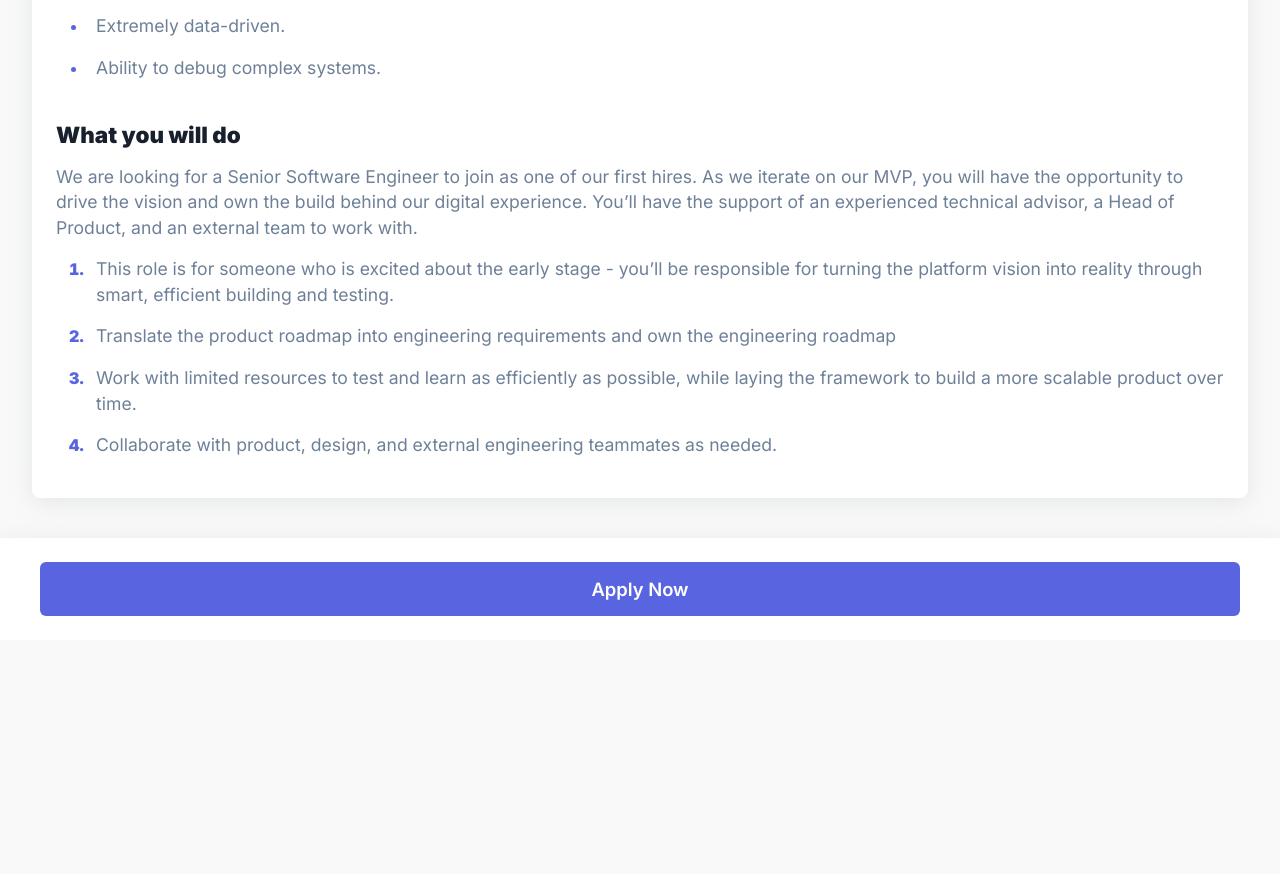
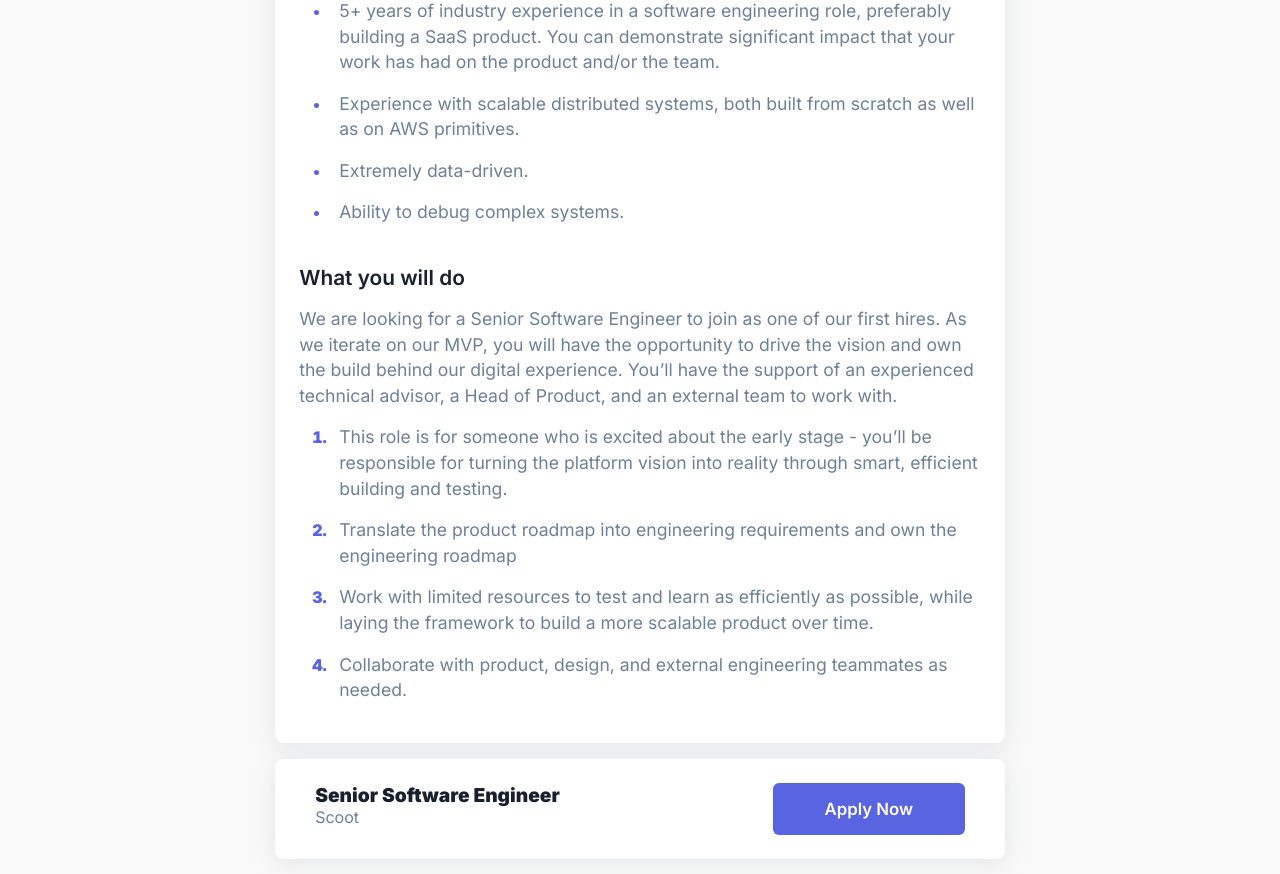
Before and after one commit to TiagoDiass/devjobs, a Next.js app: page /jobs/1 in a window 1280 px wide. Shown: the part 1020-1894 px from the top of the page. Before the commit the page ends 1660 px from the top, so only its background shows below. Built offline with nearby package versions, Linux system fonts and the light colour scheme.

Commit message:
feat: style JobDetails page

```diff
--- a/src/styles/theme.ts
+++ b/src/styles/theme.ts
@@ -19,6 +19,8 @@ export default {
   boxShadow: 'rgba(149, 157, 165, 0.2) 0px 4px 24px',
 
   mediaQueries: {
+    xsmall: '530px',
+    small: '640px',
     medium: '960px',
     large: '1280px',
   },
--- a/src/templates/JobDetails/JobDetails.styles.ts
+++ b/src/templates/JobDetails/JobDetails.styles.ts
@@ -1,5 +1,21 @@
 import styled, { css } from 'styled-components';
 import { Animations } from 'styles';
+
+export const Wrapper = styled.div`
+  margin: 0 auto;
+
+  @media (min-width: ${(p) => p.theme.mediaQueries.small}) {
+    width: 80%;
+  }
+
+  @media (min-width: ${(p) => p.theme.mediaQueries.medium}) {
+    width: 70%;
+  }
+
+  @media (min-width: ${(p) => p.theme.mediaQueries.large}) {
+    width: 60%;
+  }
+`;
 
 export const JobDetailsHeader = styled.header`
   background-color: ${(p) => p.theme.colors.white};
@@ -88,42 +104,18 @@ export const JobDetailsContentHeader = styled.header`
   .position {
     color: ${(p) => p.theme.colors.secondary};
     font-weight: 900;
-    font-size: 1.4rem;
+    font-size: 1.35rem;
   }
 
   .secondary {
     color: ${(p) => p.theme.colors.darkGray};
-    font-size: 1.2rem;
+    font-size: 1.05rem;
   }
 
   .location {
     font-weight: 700;
     color: ${(p) => p.theme.colors.primary};
   }
-`;
-
-export const ApplyButton = styled.a`
-  ${({ theme }) => css`
-    display: block;
-    text-align: center;
-    padding: 1rem;
-
-    color: ${theme.colors.white};
-    font-weight: 600;
-    font-size: 1.15rem;
-    text-decoration: none;
-
-    background-color: ${theme.colors.primary};
-    border-radius: ${theme.borderRadius};
-    border-radius: 6px;
-
-    transition: all 0.2s ease;
-    cursor: pointer;
-
-    &:hover {
-      filter: brightness(0.95);
-    }
-  `}
 `;
 
 export const Paragraph = styled.p`
@@ -134,8 +126,8 @@ export const Paragraph = styled.p`
 
 export const Heading = styled.h3`
   color: ${(p) => p.theme.colors.secondary};
-  font-weight: 900;
-  font-size: 1.4rem;
+  font-weight: 600;
+  font-size: 1.3rem;
 `;
 
 export const List = styled.ul`
@@ -154,10 +146,69 @@ export const List = styled.ul`
   }
 `;
 
+export const ApplyButton = styled.a`
+  ${({ theme }) => css`
+    display: block;
+    text-align: center;
+    padding: 1rem;
+
+    color: ${theme.colors.white};
+    font-weight: 600;
+    font-size: 1.05rem;
+    text-decoration: none;
+
+    background-color: ${theme.colors.primary};
+    border-radius: ${theme.borderRadius};
+    border-radius: 6px;
+
+    transition: all 0.2s ease;
+    cursor: pointer;
+
+    &:hover {
+      filter: brightness(0.95);
+    }
+  `}
+`;
+
 export const JobDetailsFooter = styled.footer`
   background: ${(p) => p.theme.colors.white};
-  width: 100vw;
-  margin-left: -2rem;
   padding: 1.5rem 2.5rem;
   box-shadow: ${(p) => p.theme.boxShadow};
+  border-radius: ${(p) => p.theme.borderRadius};
+  display: flex;
+  justify-content: space-between;
+
+  ${ApplyButton} {
+    width: 12rem;
+  }
+
+  @media (max-width: ${(p) => p.theme.mediaQueries.medium}) {
+    flex-direction: column;
+    row-gap: 1rem;
+
+    ${ApplyButton} {
+      width: auto;
+    }
+  }
 `;
+
+export const JobDetailsFooterContent = styled.div`
+  display: flex;
+  flex-direction: column;
+
+  @media (max-width: ${(p) => p.theme.mediaQueries.medium}) {
+    align-items: center;
+    row-gap: 0.4rem;
+  }
+
+  .position {
+    color: ${(p) => p.theme.colors.secondary};
+    font-weight: 900;
+    font-size: 1.2rem;
+  }
+
+  .company {
+    color: ${(p) => p.theme.colors.darkGray};
+    font-size: 1rem;
+  }
+`;
--- a/src/templates/JobDetails/JobDetails.tsx
+++ b/src/templates/JobDetails/JobDetails.tsx
@@ -23,6 +23,7 @@ export default function JobDetailsTemplate({ job }: JobDetailsProps) {
         </title>
       </Head>
 
+      <S.Wrapper>
         <S.JobDetailsHeader>
           <S.CompanyLogo backgroundColor={job.logoBackground}>
             <img src={`/images/logos/${job.logo}`} alt={job.company} />
@@ -98,11 +99,19 @@ export default function JobDetailsTemplate({ job }: JobDetailsProps) {
           </S.List>
         </S.JobDetailsContent>
 
-      <Spacing space='large' />
+        <Spacing space='small' />
 
         <S.JobDetailsFooter>
+          <S.JobDetailsFooterContent>
+            <p className='position'>{job.position}</p>
+            <p className='company'>{job.company}</p>
+          </S.JobDetailsFooterContent>
+
           <ApplyButton />
         </S.JobDetailsFooter>
+
+        <Spacing space='medium' />
+      </S.Wrapper>
     </Layout>
   );
 }
```
Lines whose indentation alone changed are shown as unchanged.
